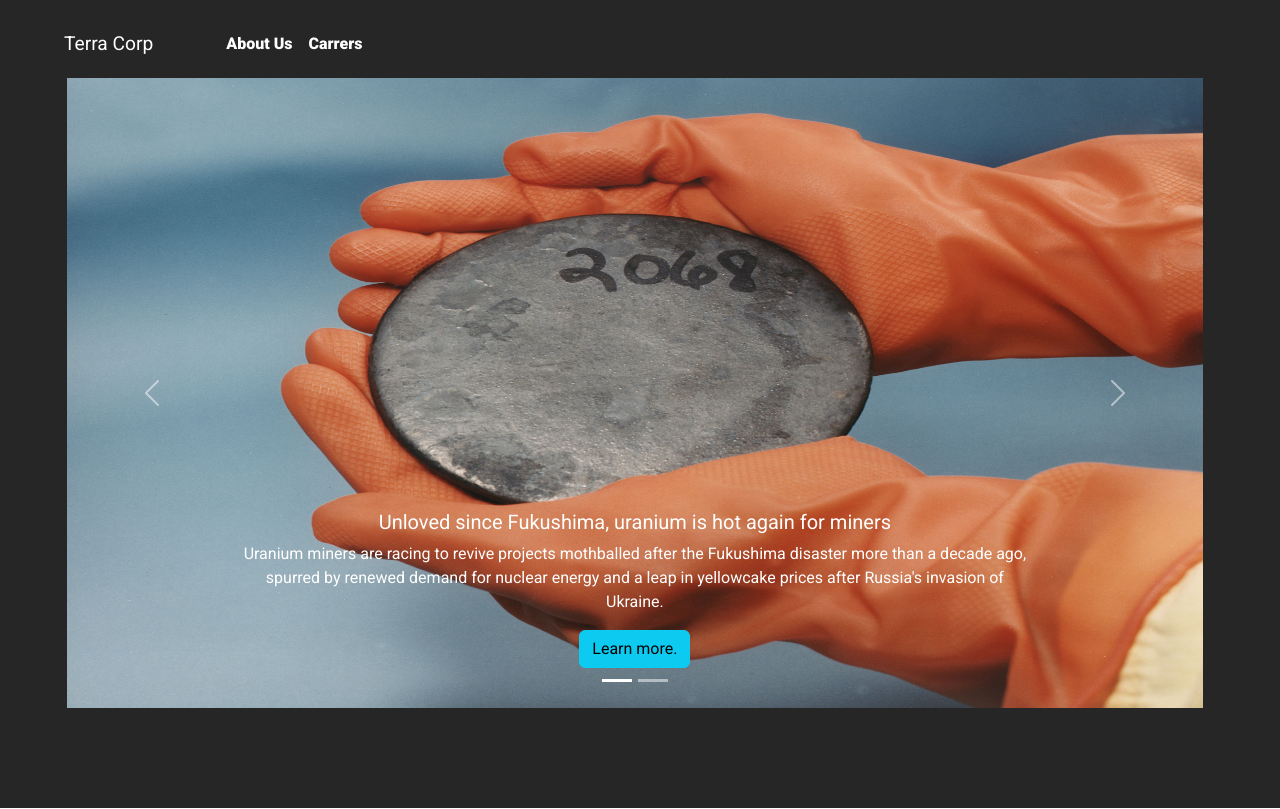
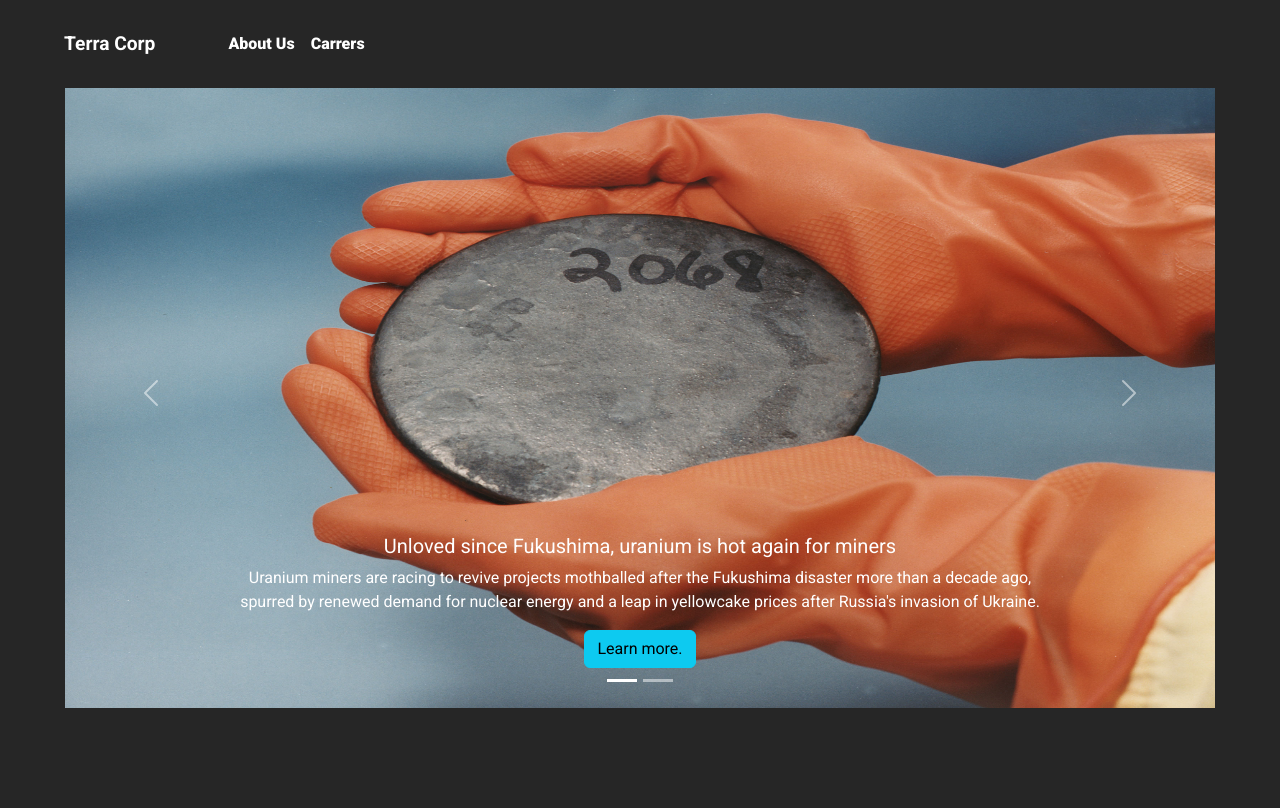
Before and after one commit to Airick73/Terra_corp, a Django app: page / in a window 1280 px wide. Shown: the top 809 px of the page. Run offline with Django 3.2, Linux system fonts and the light colour scheme.

Commit message:
Desktop Navbar Complete

```diff
--- a/terra_corp/basicapp/static/css/mystyle.css
+++ b/terra_corp/basicapp/static/css/mystyle.css
@@ -16,9 +16,9 @@ body {
 
 .carousel {
   margin: 40px 0 35px;
-  width: 111%;
+  width: 112.4%;
   position: relative;
-  right: 6%;
+  right: 6.2%;
 }
 
 .carousel-item {
@@ -43,24 +43,26 @@ body {
   position: fixed;
   width: 100%;
   z-index: 1;
-  padding: 24px 0;
+  padding: 0;
+  background-color: white;
+  box-shadow: 0 2px 4px 0 rgba(0,0,0,.2);
 }
 
 .custom-nav-data {
   margin: 0 5%;
-  padding: 0;
+  padding: 24px 0;
+  border-bottom: 1px inset rgba(255, 255, 255, 0.3)
 }
 
 .nav-link {
-  color: white;
   font-size: 1rem;
   font-weight: 900;
+  color: black;
 }
 
 .navbar-brand {
-  color: white;
   font-size: 1.2rem;
-  font-weight: 400;
+  font-weight: 700;
   margin-right: 65px;
 }
 
@@ -96,10 +98,28 @@ body {
 
 /* Modified Styles for js */
 
-.alt-navbar-bg {
-  background-color: white;
+.t-sticky-navbar-bg--dark {
+  transition: 0.5s;
+  background-color: #262626;
+  box-shadow: none;
 }
 
-.alt-navbar-text {
-  color: black;
+.t-sticky-navbar-text--dark {
+  transition: 0.5s;
+  color: white;
+  box-shadow: none;
 }
+
+.sticky-navbar-bg--dark {
+  background-color: #262626;
+  box-shadow: none;
+}
+
+.sticky-navbar-text--dark {
+  color: white;
+  box-shadow: none;
+}
+
+.sticky-navbar-div--noBorder {
+  border-bottom: none;
+}
--- /dev/null
+++ b/terra_corp/basicapp/static/javascript/about_me.js
@@ -0,0 +1,3 @@
+//BG for Navbar//
+$('body').css("background-color", 'white');
+$('.navbar-brand, nav-link').css("color", 'black');
--- /dev/null
+++ b/terra_corp/basicapp/static/javascript/carrers.js
@@ -0,0 +1,2 @@
+$('body').css("background-color", 'white');
+$('.navbar-brand, nav-link').css("color", 'black');
--- /dev/null
+++ b/terra_corp/basicapp/static/javascript/navbar.js
@@ -0,0 +1,95 @@
+var currentWindowPOS = window.scrollY;
+var lastWindowPOS = window.scrollY;
+var ticking = false;
+var documentBodyColor = $('body').css('background-color')
+
+//Determining the sticky style of the navbar (background)//
+var stickyThemeBg;
+var stickyTansitionBg;
+if(documentBodyColor === "rgb(38, 38, 38)") {
+  stickyThemeBg = "sticky-navbar-bg--dark";
+  stickyTansitionBg = "t-sticky-navbar-bg--dark";
+}
+else { //NULL
+  stickyThemeBg = "";
+  stickyTansitionBg = "";
+}
+
+//Determining the sticky style of the navbar (text)//
+var stickyThemeText;
+var stickyTansitionText;
+if (documentBodyColor === "rgb(38, 38, 38)"){
+  stickyThemeText = "sticky-navbar-text--dark";
+  stickyTansitionText = "t-sticky-navbar-text--dark";
+}
+else { //NULL
+  stickyThemeText = "";
+  stickyTansitionText = "";
+}
+
+//Onload navbar color//
+if(window.scrollY === 0){
+  $(".navbar").addClass(stickyThemeBg);
+  $(".navbar-brand, .nav-link").addClass(stickyThemeText);
+}
+
+window.addEventListener("scroll", function() {
+  currentWindowPOS = window.scrollY;
+
+  if (!ticking) {
+    window.requestAnimationFrame(function() {
+      animateNavbar(currentWindowPOS);
+      ticking = false;
+    });
+  } else {
+    ticking = true;
+  }
+
+});
+
+function animateNavbar(position) {
+  //Scrolling down window//
+  if (currentWindowPOS > lastWindowPOS) {
+    setTimeout(() => {
+      $(".navbar").slideUp("fast");
+    }, "150");
+  }
+  //NOT MOVING//
+  else if (currentWindowPOS === lastWindowPOS) {}
+  //Scrolling up window//
+  else {
+    //Check to see if navbar is at top of window//
+    if (position === 0 && documentBodyColor === "rgb(38, 38, 38)") {
+      //If at top of window, determine if smooth transition is needed//
+      if ($(".navbar").css("display") == 'none') {
+        $(".navbar").addClass("sticky-navbar-bg--dark");
+        $(".navbar-brand, .nav-link").addClass("sticky-navbar-text--dark");
+        setTimeout(() => {
+          $(".navbar").slideDown("fast");
+        }, "150");
+      }
+      else {
+        $(".navbar").addClass("t-sticky-navbar-bg--dark");
+        $(".navbar-brand, .nav-link").addClass("t-sticky-navbar-text--dark");
+        setTimeout(() => {
+          $(".navbar").addClass("sticky-navbar-bg--dark");
+          $(".navbar-brand, .nav-link").addClass("sticky-navbar-text--dark");
+          $(".navbar").removeClass("t-sticky-navbar-bg--dark");
+          $(".navbar-brand, .nav-link").removeClass("t-sticky-navbar-text--dark");
+        }, "150");
+      }
+
+    }
+    //Not at top of window//
+    else {
+      $(".navbar").removeClass("sticky-navbar-bg--dark");
+      $(".navbar-brand, .nav-link").removeClass("sticky-navbar-text--dark");
+      setTimeout(() => {
+        $(".navbar").slideDown("fast");
+      }, "200");
+
+    }
+  }
+
+  lastWindowPOS = currentWindowPOS;
+}
--- a/terra_corp/basicapp/templates/basicapp/about_me.html
+++ b/terra_corp/basicapp/templates/basicapp/about_me.html
@@ -39,5 +39,5 @@
 
 
 
-
+<script src="../../static/javascript/about_me.js" charset="utf-8"></script>
 {% endblock %}
--- a/terra_corp/basicapp/templates/basicapp/base.html
+++ b/terra_corp/basicapp/templates/basicapp/base.html
@@ -7,6 +7,7 @@
   <title>TerraCorp</title>
   <!-- JavaScript Bundle with Popper -->
   <script src="https://cdn.jsdelivr.net/npm/bootstrap@5.2.0-beta1/dist/js/bootstrap.bundle.min.js" integrity="sha384-pprn3073KE6tl6bjs2QrFaJGz5/SUsLqktiwsUTF55Jfv3qYSDhgCecCxMW52nD2" crossorigin="anonymous"></script>
+  <script src="https://ajax.googleapis.com/ajax/libs/jquery/3.6.0/jquery.min.js"></script>
 
   <!-- CSS only -->
   <link href="https://cdn.jsdelivr.net/npm/bootstrap@5.2.0-beta1/dist/css/bootstrap.min.css" rel="stylesheet" integrity="sha384-0evHe/X+R7YkIZDRvuzKMRqM+OrBnVFBL6DOitfPri4tjfHxaWutUpFmBp4vmVor" crossorigin="anonymous">
@@ -47,9 +48,7 @@
   {% block body_block %}
   <!-- Anything outside of this will be inherited in you extend! -->
   {% endblock %}
-
-  <script src="https://ajax.googleapis.com/ajax/libs/jquery/3.6.0/jquery.min.js"></script>
-  <script src="../../static/javascript/index.js" charset="utf-8"></script>
+  <script src="../../static/javascript/navbar.js" charset="utf-8"></script>
 </body>
 
 </html>
--- a/terra_corp/basicapp/templates/basicapp/carrers.html
+++ b/terra_corp/basicapp/templates/basicapp/carrers.html
@@ -38,5 +38,5 @@
 
 
 
-
+<script src="../../static/javascript/carrers.js" charset="utf-8"></script>
 {% endblock %}
--- a/terra_corp/basicapp/templates/basicapp/index.html
+++ b/terra_corp/basicapp/templates/basicapp/index.html
@@ -85,6 +85,5 @@
     <p style="text-align:center;color:white">Phone: (757)-617-9830</p>
   </div>
 </section>
-
-
+<script src="../../static/javascript/index.js" charset="utf-8"></script>
 {% endblock %}
```
Also changed, not shown: terra_corp/basicapp/static/javascript/index.js (+1 -51 lines).
